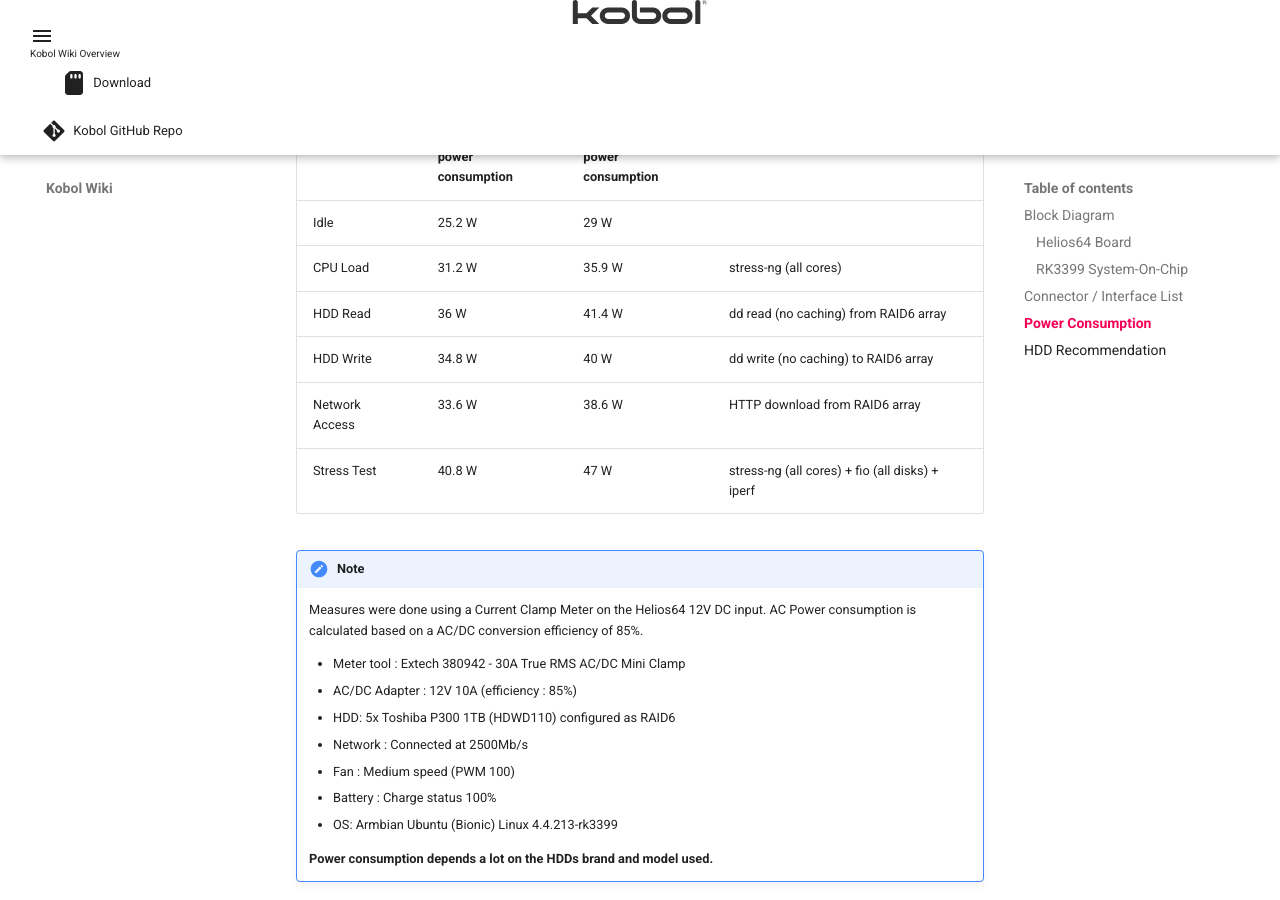
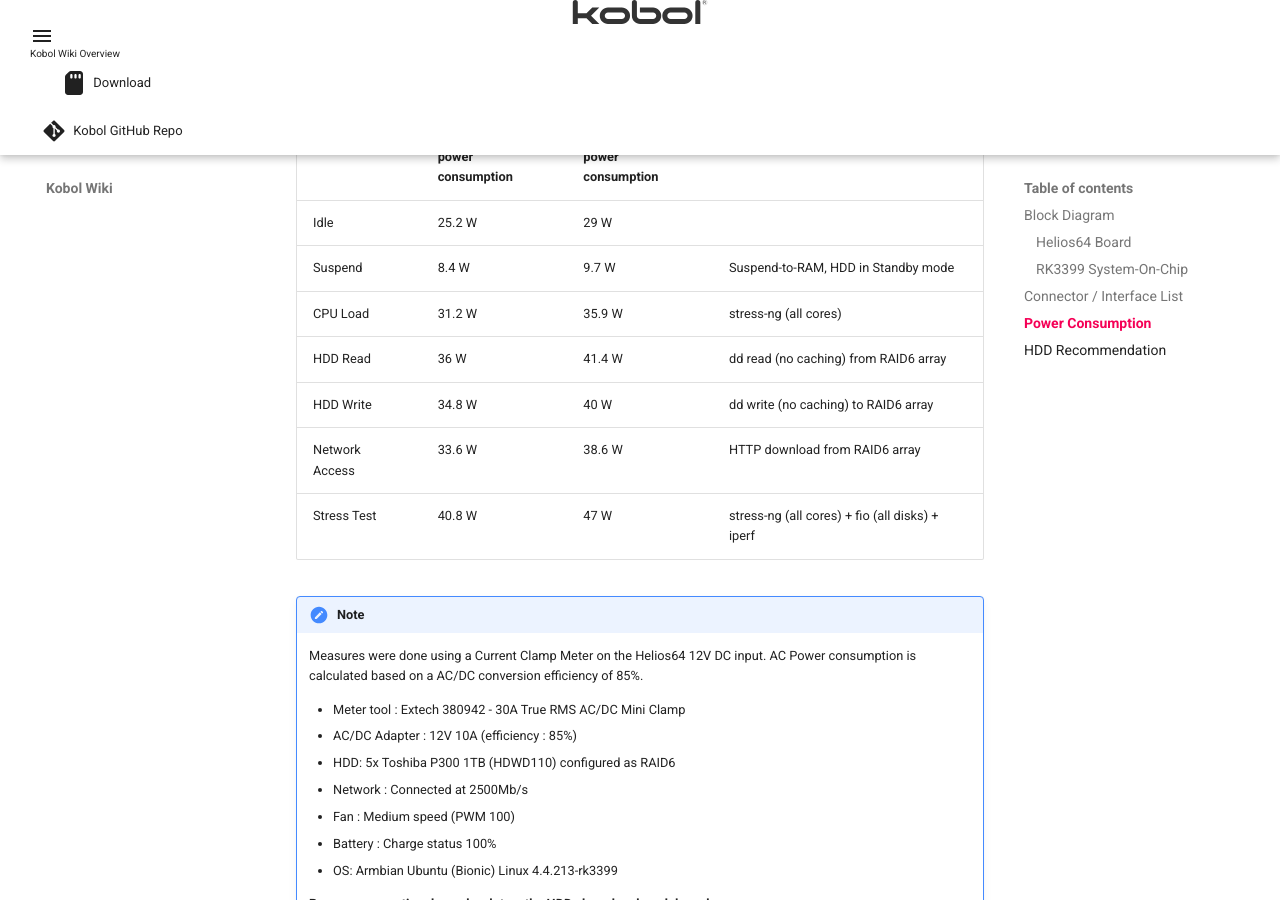
Before and after one commit to kobol-io/wiki, an MkDocs documentation site: the page built from docs/helios64/hardware.md, in a window 1280 px wide and 900 px high, scrolled down 4457 px. Built offline with MkDocs 1.6.1 and Material for MkDocs 9.7.7, drawn with Linux system fonts in a browser that asks for light colours.

Commit message:
Add H64 Suspend-to-RAM power consumption figure

```diff
--- a/docs/helios64/hardware.md
+++ b/docs/helios64/hardware.md
@@ -64,12 +64,13 @@ This block diagram is cited from the RK3399 website documentation. [1](http://op
 
 | State | DC measured<br>power consumption | AC calculated<br>power consumption | Remarks |
 |---|---|---|---|
-|  Idle | 25.2 W | 29 W | |
-|  CPU Load | 31.2 W | 35.9 W | stress-ng (all cores) |
-|  HDD Read | 36 W | 41.4 W | dd read (no caching) from RAID6 array|
-|  HDD Write | 34.8 W | 40 W | dd write (no caching) to RAID6 array |
-|  Network Access | 33.6 W | 38.6 W | HTTP download from RAID6 array |
-|  Stress Test | 40.8 W | 47 W | stress-ng (all cores) + fio (all disks) + iperf |
+| Idle | 25.2 W | 29 W | |
+| Suspend | 8.4 W | 9.7 W | Suspend-to-RAM, HDD in Standby mode |
+| CPU Load | 31.2 W | 35.9 W | stress-ng (all cores) |
+| HDD Read | 36 W | 41.4 W | dd read (no caching) from RAID6 array|
+| HDD Write | 34.8 W | 40 W | dd write (no caching) to RAID6 array |
+| Network Access | 33.6 W | 38.6 W | HTTP download from RAID6 array |
+| Stress Test | 40.8 W | 47 W | stress-ng (all cores) + fio (all disks) + iperf |
 
 !!! note
     Measures were done using a Current Clamp Meter on the Helios64 12V DC input. AC Power consumption is calculated based on a AC/DC conversion efficiency of 85%.
```
